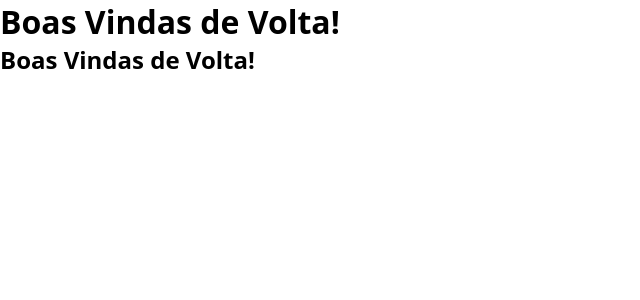
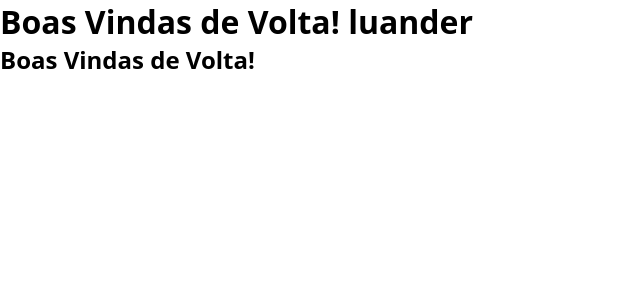
Before and after one commit to Luanderilidio/aluracord-matrix, a Next.js app: page / in a window 1280 px wide. Shown: the top 300 px of the page, without its empty margins (0-640 px from the left). Built offline with nearby package versions, Linux system fonts and the light colour scheme.

Commit message:
segundo commit

```diff
--- a/pages/index.js
+++ b/pages/index.js
@@ -38,7 +38,7 @@ function HomePage() {
     <div>
       <GlobalStyles/>
       <h1>
-        Boas Vindas de Volta!
+        Boas Vindas de Volta! luander
       </h1>
       <h2>
         Boas Vindas de Volta!
```
